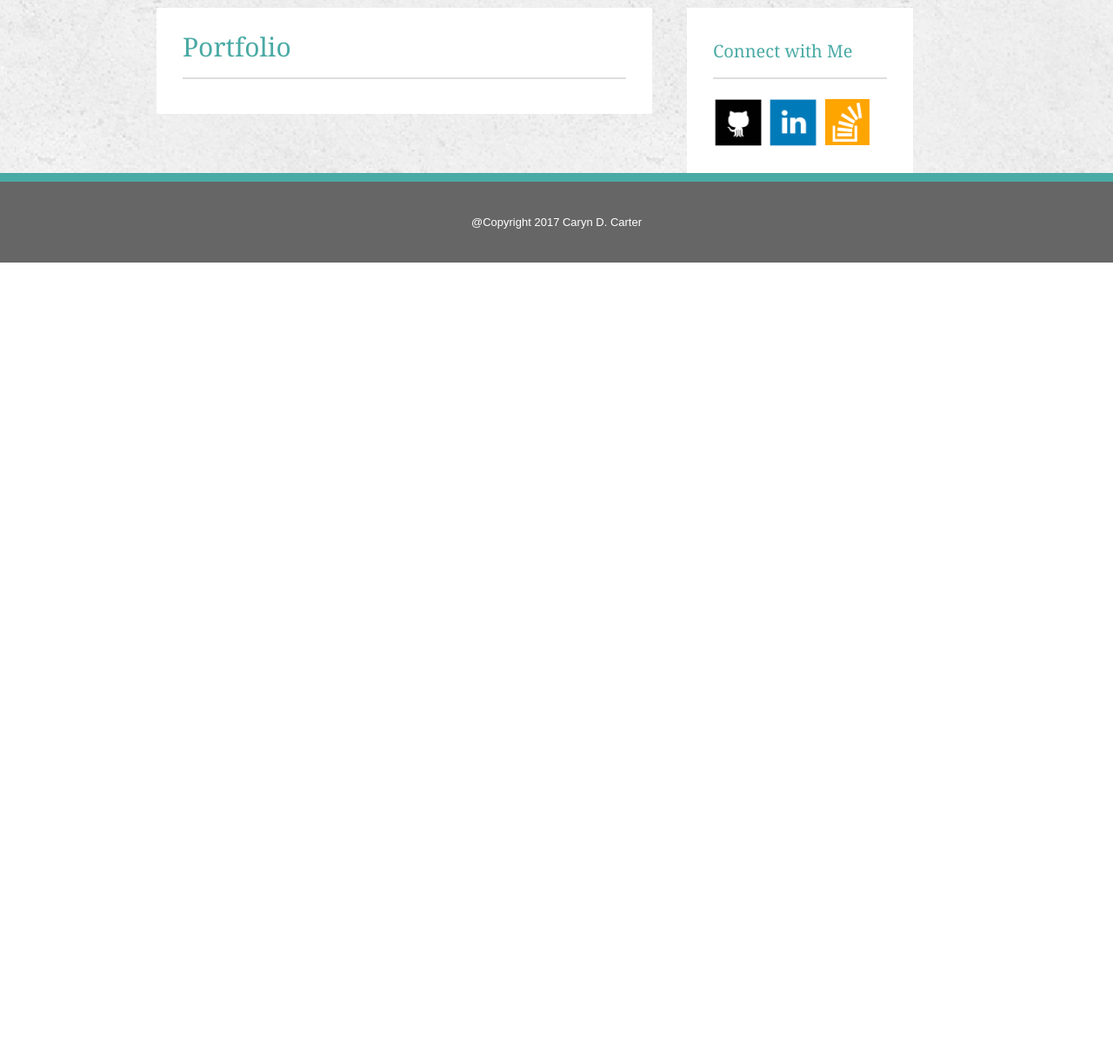
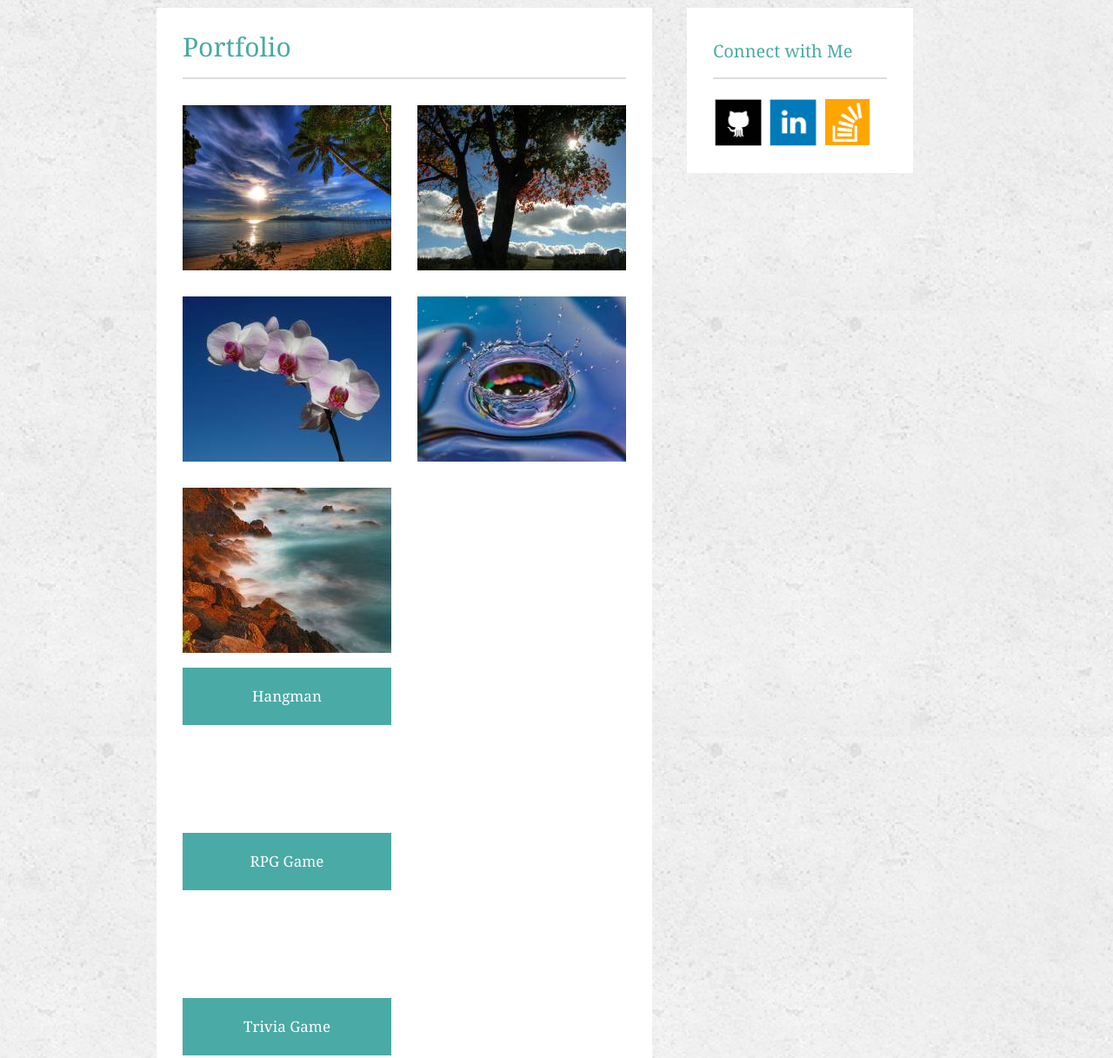
Before and after one commit to AndrewGuard/Basic-Portfolio-5, a plain HTML site: page portfolio.html in a window 1280 px wide. Shown: the part 133-1350 px from the top of the page at 87% size. Before the commit the page ends 800 px from the top, so only its background shows below. Drawn offline with Linux system fonts and the light colour scheme.

Commit message:
made lots of changes

```diff
--- a/portfolio.html
+++ b/portfolio.html
@@ -2,7 +2,7 @@
 <html>
 <head>
 	<meta charset="utf-8">
-	<title>Caryn D. Carter</title>
+	<title>Caryn D. Carter-Portfolio</title>
 	<!-- Linking CSS -->
 	<link rel="stylesheet" type="text/css" href="assets/css/reset.css">
 	<link rel="stylesheet" type="text/css" href="style.css">
@@ -30,7 +30,26 @@
 			<h1>Portfolio</h1>
 		</div>
 		<div class="description">
-
+			<img class="images" src="assets/images/tree2.jpg" alt="tree">
+			<img class="images-margin" src="assets/images/sunset2.jpg" alt="sunset">
+			<img class="images" src="assets/images/waterbubble2.jpg" alt="water bubble">
+			<img class="images-margin" src="assets/images/orchids2.jpg" alt="orchids">
+			<img class="images-clear" src="assets/images/red-rocks2.jpg" alt="red rocks">
+			<div class="overlay">
+				<div class="floater"><p>Hangman</p></div>
+			</div>
+			<div class="overlay">
+				<div class="floater"><p>RPG Game</p></div>
+			</div>
+			<div class="overlay">
+				<div class="floater"><p>Trivia Game</p></div>
+			</div>
+			<div class="overlay">
+				<div class="floater"><p>Rutgers Info Widget</p></div>
+			</div>
+			<div class="overlay">
+				<div class="floater"><p>Rock Paper Scissors</p></div>
+			</div>
 		</div>
 	</div>
 
--- a/style.css
+++ b/style.css
@@ -79,7 +79,7 @@ ul.navigation-bar li:last-child a{
 	font-family: 'Arial', 'Helvetica Neue', Helvetica, sans-serif;
 	color: #777777;
 	line-height: 1.5;
-	padding:15px 10px 15px 0px;
+	padding:10px 0px 10px 0px;
 }
 
 img.me {
@@ -154,15 +154,48 @@ input[type=submit] {
     height: 40px;
     background-color: #4aaaa5;
     color: white;
-    padding: 10px 20px 10px 20px;
+    padding: 10px 0px 10px 0px;
     margin: 8px 0;
     border: none;
     border-radius: 4px;
     cursor: pointer;
     display: inline-block;
     font-size: 14px;
+    text-align:center;
 }
 
 input[type=submit]:hover {
     background-color: #7bc6c2
 }
+
+img.images-margin {
+	margin: 20px 20px 10px 0px;
+	float:left;
+}
+
+img.images {
+	margin:20px 0px 10px 0px;
+	float:right;
+}
+
+img.images-clear {
+	margin: 20px 20px 10px 0px;
+	clear:both;
+}
+
+
+.floater {
+	background-color:#4aaaa5;
+	font-size:17px;
+	font-family:'Georgia', Times, "Times New Roman", serif;
+	color: white;
+	text-align: center;
+	width:240px;
+	padding:20px 0px 20px 0px;
+}
+
+.overlay {
+	width: 240px;
+	height:190px;
+	z-index: 1;
+}
```
Also changed, not shown: assets/images/flower.jpg (added), assets/images/flower2.jpg (added), assets/images/orchids2.jpg (added), assets/images/red-rocks.jpg (added), assets/images/red-rocks2.jpg (added), assets/images/sunset.jpg (added), assets/images/sunset2.jpg (added), assets/images/tree.jpg (added), assets/images/tree2.jpg (added), assets/images/trees2.jpg (added), assets/images/waterbubble2.jpg (added).
